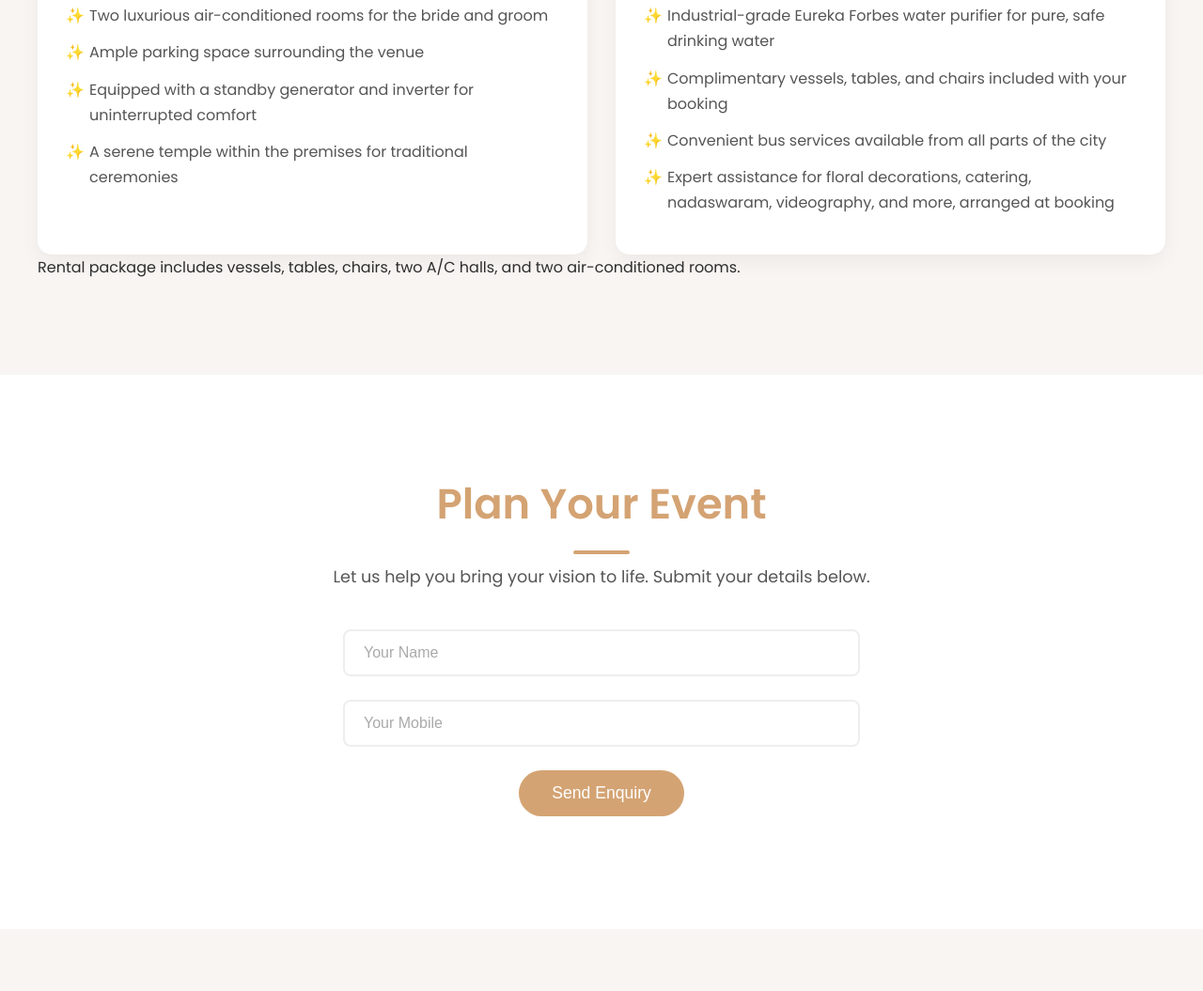
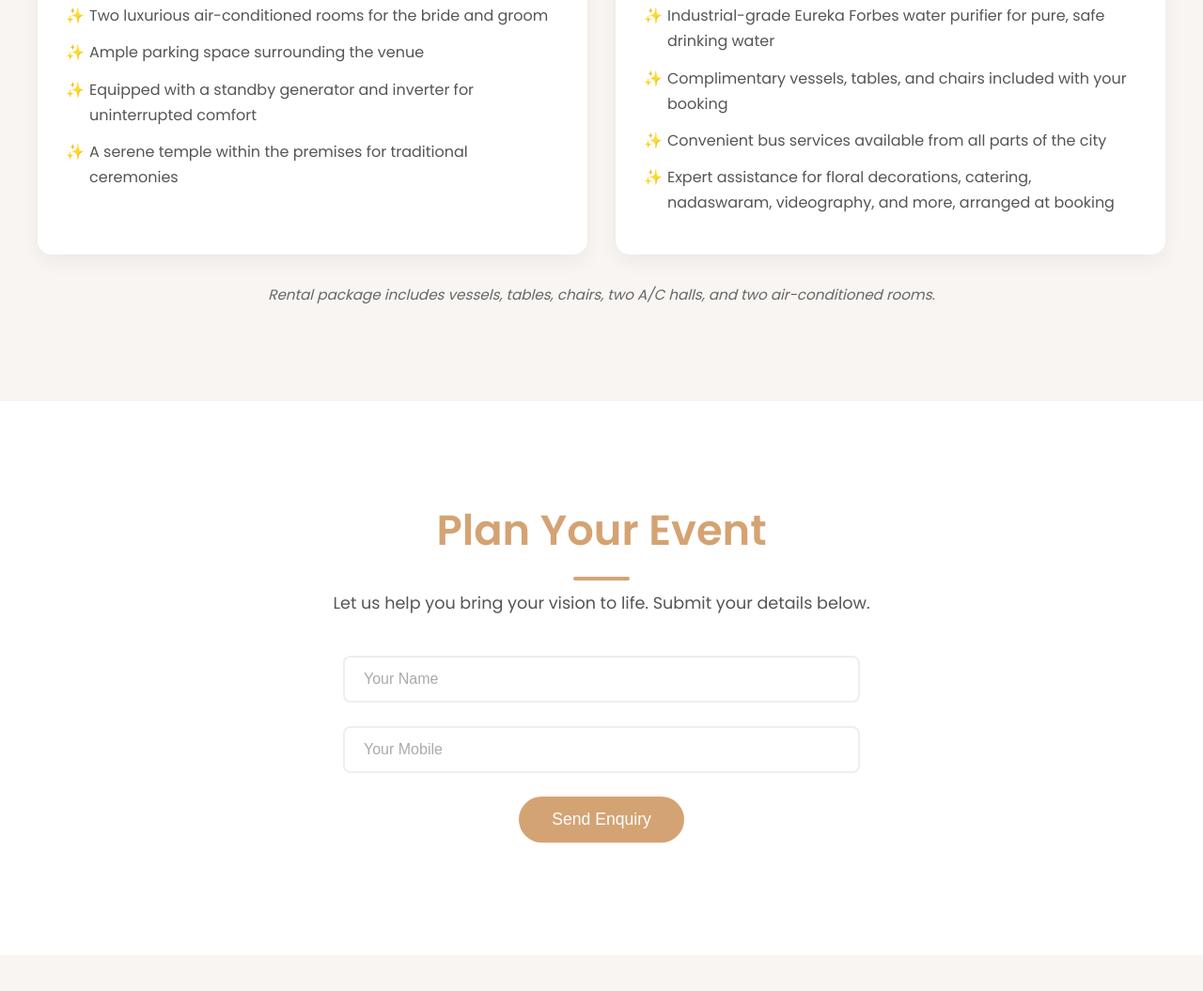
Before and after one commit to aarush67/sribalakashimahal, a website: page index.html in a window 1280 px wide. Shown: the part 1710-2765 px from the top of the page at 94% size. Drawn offline with Linux system fonts and the light colour scheme.

Commit message:
Update styles.css

```diff
--- a/styles.css
+++ b/styles.css
@@ -92,7 +92,7 @@ body {
   display: flex;
   width: 500%;
   height: 100%;
-  transition: transform 0.8s ease-in-out; /* Smooth transition for sliding */
+  transition: transform 0.8s ease-in-out;
 }
 
 .slide {
@@ -285,6 +285,14 @@ body {
   color: #d4a373;
   position: absolute;
   left: 0;
+}
+
+.amenities-note {
+  font-size: 0.95rem;
+  color: #666;
+  text-align: center;
+  margin-top: 30px;
+  font-style: italic;
 }
 
 /* Enquiry Section */
```
